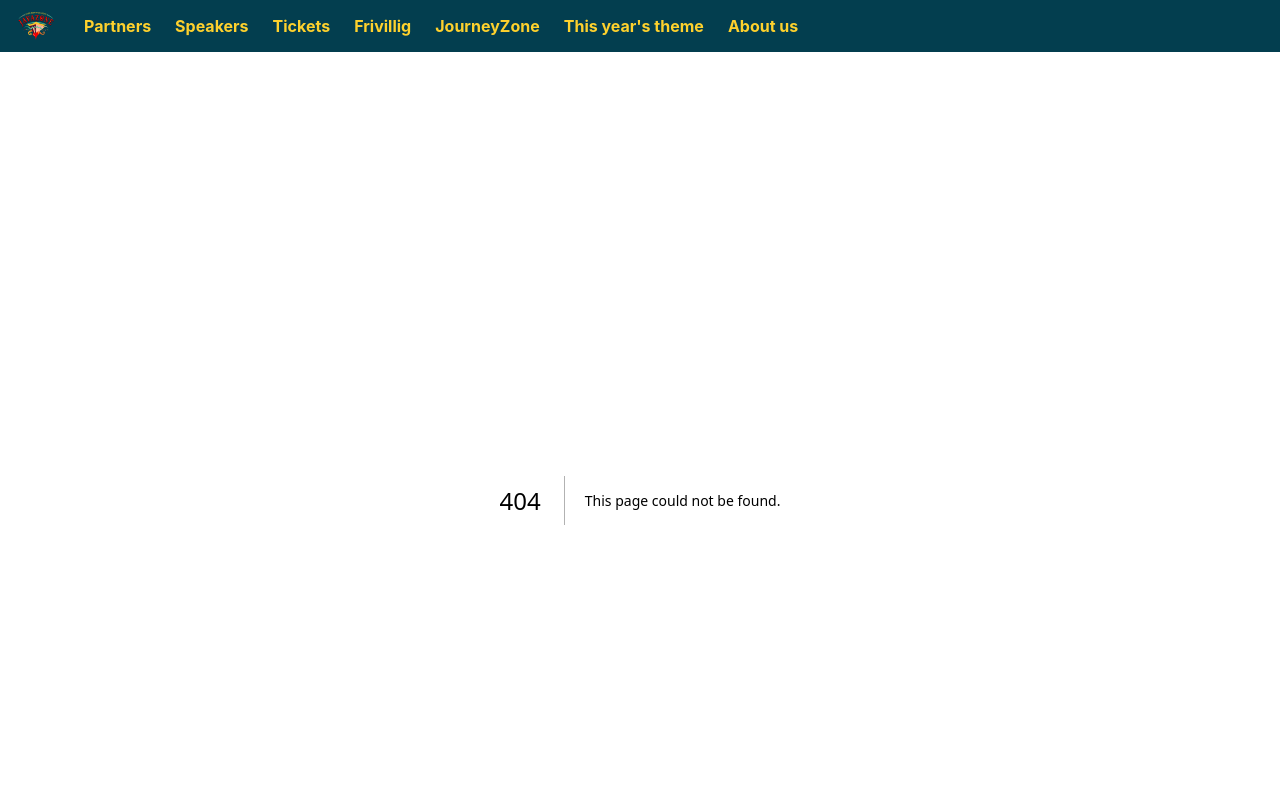
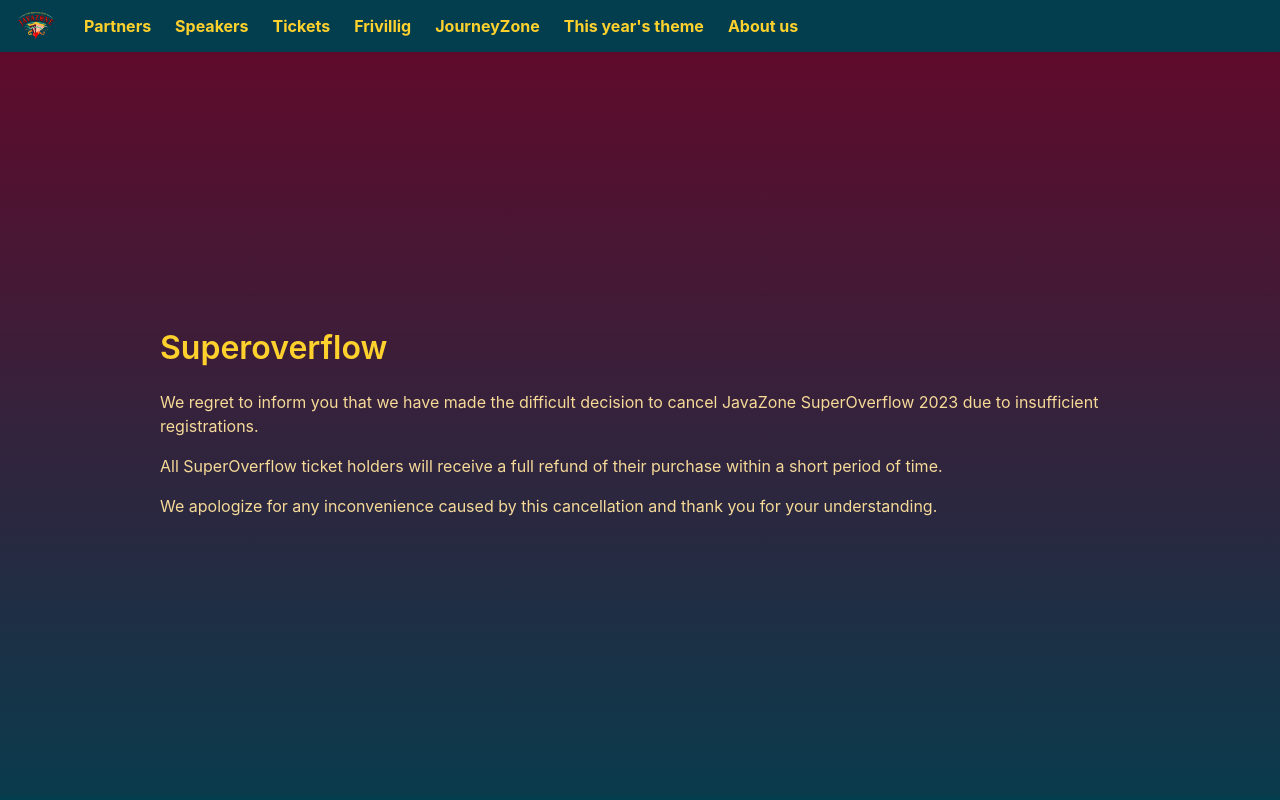
Before and after one commit to javaBin/2023.javazone.no, a Next.js app: page /superoverflow in a window 1280 px wide. Before the commit this address had no page. Shown: the top 800 px of the page. Built offline with nearby package versions, Linux system fonts and the light colour scheme.

Commit message:
Superoverflow page up again

```diff
--- /dev/null
+++ b/app/superoverflow/page.tsx
@@ -0,0 +1,16 @@
+import Image from 'next/image'
+import styles from './page.module.css'
+
+export default function SuperOverflowPage() {
+  return (
+    <div>
+      <h1 className="title">Superoverflow</h1>
+
+      <section className="content is-normal">
+          <p>We regret to inform you that we have made the difficult decision to cancel JavaZone SuperOverflow 2023 due to insufficient registrations.</p>
+          <p>All SuperOverflow ticket holders will receive a full refund of their purchase within a short period of time.</p>
+          <p>We apologize for any inconvenience caused by this cancellation and thank you for your understanding.</p>
+      </section>
+    </div>
+  )
+}
```
Also changed, not shown: app/tickets/page.tsx (+1 -7 lines).
